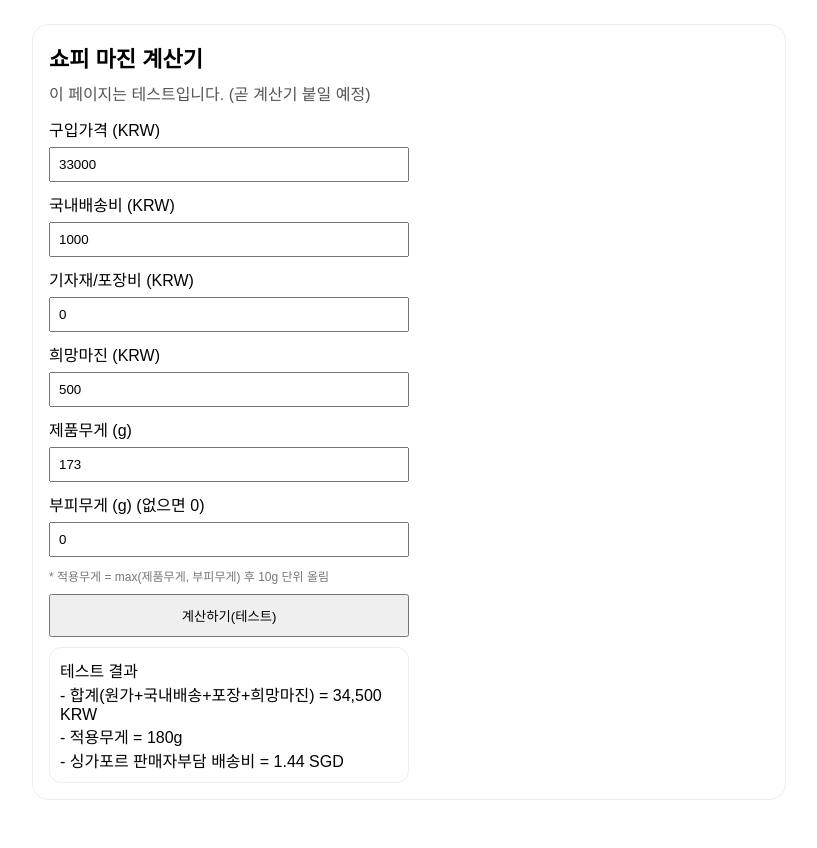
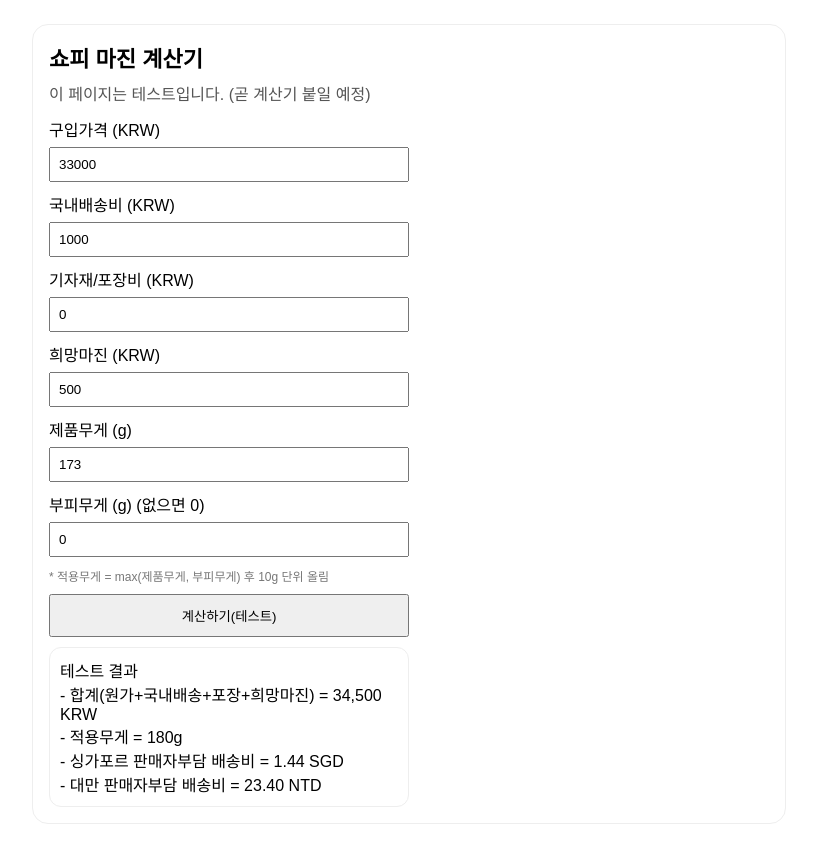
Before and after one commit to jennie111106-oss/shopee-calculator, a plain HTML site: page index.html in a window 1280 px wide. Both pictures are taken after a click on the button "계산하기(테스트)". Shown: the whole page, without its empty margins (231-1048 px from the left). Before the commit the page ends 824 px from the top, so only its background shows below. Drawn offline with Linux system fonts and the light colour scheme.

Commit message:
Update index.html

```diff
--- a/index.html
+++ b/index.html
@@ -81,7 +81,6 @@
       // ✅ 싱가포르 배송비: 1) JSON에서 찾고 2) 없으면(1480g 이상) 공식으로 계산
       let sgShip = SG_TABLE[String(applied)] ?? "-";
 
-      // 1480g 이상은 공식 적용 (표를 3만g까지 다 넣지 않기)
       if (sgShip === "-" && applied >= 1480) {
         if (applied <= 1500) {
           sgShip = 11.50;
@@ -91,14 +90,22 @@
           sgShip = 12.20 + 0.70 * steps;
         }
       }
+      const sgShipText = (sgShip === "-") ? "-" : Number(sgShip).toFixed(2);
 
-      const sgShipText = (sgShip === "-") ? "-" : Number(sgShip).toFixed(2);
+      // ✅ 대만 배송비: 10g당 1.30 NTD (표가 완전 선형이라 공식으로 처리)
+      // 10g -> 1.30, 20g -> 2.60 ... 20000g -> 2600.00
+      let twShip = "-";
+      if (applied >= 10 && applied <= 20000) {
+        twShip = (applied / 10) * 1.30;
+      }
+      const twShipText = (twShip === "-") ? "-" : Number(twShip).toFixed(2);
 
       document.getElementById("result").textContent =
         `테스트 결과\n` +
         `- 합계(원가+국내배송+포장+희망마진) = ${total.toLocaleString()} KRW\n` +
         `- 적용무게 = ${applied}g\n` +
-        `- 싱가포르 판매자부담 배송비 = ${sgShipText} SGD`;
+        `- 싱가포르 판매자부담 배송비 = ${sgShipText} SGD\n` +
+        `- 대만 판매자부담 배송비 = ${twShipText} NTD`;
     });
   </script>
 </body>
```
